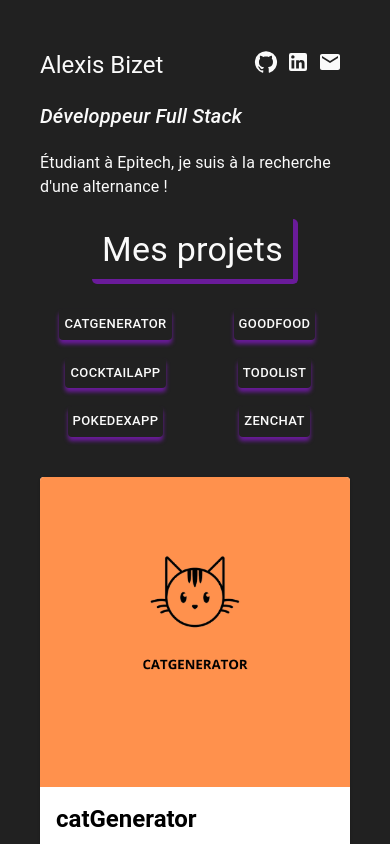
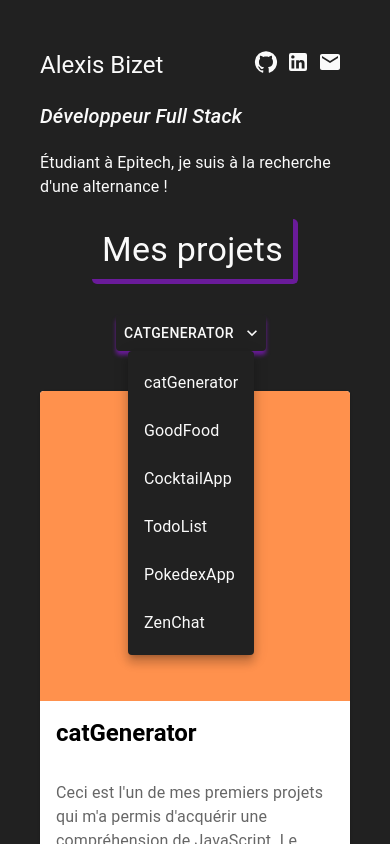
Before and after one commit to Alexis-Bizet/Website, a React (Vite) app: page / in a window 390 px wide. Both pictures are taken after a click on the button "CATGENERATOR". Shown: the top 844 px of the page. Built offline with nearby package versions, Linux system fonts and the light colour scheme.

Commit message:
add : button projects

```diff
--- /dev/null
+++ b/src/components/Buttons/ButtonProject.tsx
@@ -0,0 +1,44 @@
+import { Grid, Button } from '@mui/material';
+import { ProjectType } from '../Data/ProjectContent';
+
+type ButtonProjectProps = {
+    ProjectContent: ProjectType[];
+    isXs: boolean;
+    handleProjectClick: (project: ProjectType) => void;
+  };
+
+  const ButtonProject: React.FC<ButtonProjectProps> = ({ ProjectContent, isXs, handleProjectClick }) => {
+    return (
+      <>
+        {ProjectContent.map((project) => (
+          <Grid
+            item xs={6} sm={6} md={4} lg={3} xl={2}
+            key={project.id}
+            sx={{
+              textAlign:'center',
+              mt: {
+                xs: '10px',
+                sm: '10px',
+                md: '20px',
+                lg: '20px',
+                xl: '40px',
+              }
+            }}
+          >
+            <Button
+              variant="text"
+              size={isXs ? 'small' : 'medium'}
+              sx={{
+                boxShadow: '0px 4px 4px #6a1b9a'
+              }}
+              onClick={() => handleProjectClick(project)}
+            >
+              {project.name}
+            </Button>
+          </Grid>
+        ))}
+      </>
+    );
+  };
+
+  export default ButtonProject;
--- /dev/null
+++ b/src/components/Buttons/MenuButton.tsx
@@ -0,0 +1,64 @@
+import * as React from 'react';
+import KeyboardArrowDownIcon from '@mui/icons-material/KeyboardArrowDown';
+import { Box, MenuItem, Menu, Button } from '@mui/material';
+import { ProjectType } from '../Data/ProjectContent';
+
+type ProjectMenuProps = {
+    projects: ProjectType[];
+    handleProjectClick: (project: ProjectType) => void;
+    selectedProject: ProjectType | undefined;
+
+  };
+
+export default function ProjectMenu({ projects, handleProjectClick, selectedProject }: ProjectMenuProps) {
+  const [anchorEl, setAnchorEl] = React.useState<null | HTMLElement>(null);
+  const open = Boolean(anchorEl);
+  const handleClick = (event: React.MouseEvent<HTMLElement>) => {
+    setAnchorEl(event.currentTarget);
+  };
+  const handleClose = () => {
+    setAnchorEl(null);
+  };
+
+  return (
+    <Box sx={{marginTop:3}}>
+      <Button
+        variant="text"
+        disableElevation
+        onClick={handleClick}
+        sx={{
+          boxShadow: '0px 4px 4px #6a1b9a',
+        }}
+        endIcon={<KeyboardArrowDownIcon />}
+      >
+        {selectedProject ? selectedProject.name : 'Projet'}
+      </Button>
+      <Menu
+          sx={{
+            '.MuiPaper-root': {
+              backgroundColor: '#212121',
+              color: '#fafafa',
+            },
+          }}
+        anchorEl={anchorEl}
+        open={open}
+        onClose={handleClose}
+        anchorOrigin={{ vertical: 'bottom', horizontal: 'center' }}
+        transformOrigin={{ vertical: 'top', horizontal: 'center' }}
+      >
+        {projects.map((project) => (
+        <MenuItem
+            onClick={() => {
+            handleProjectClick(project);
+            handleClose();
+            }}
+            disableRipple
+            key={project.id}
+        >
+            {project.name}
+        </MenuItem>
+        ))}
+      </Menu>
+    </Box>
+  );
+}
--- a/src/components/Content.tsx
+++ b/src/components/Content.tsx
@@ -1,23 +1,19 @@
-import { Grid, Button, Box, useTheme, Fade, Card, CardMedia, Typography, CardContent, Link } from "@mui/material";
+import { Grid, Box, useTheme, Fade, Card, CardMedia, Typography, CardContent, Link } from "@mui/material";
 import { useState } from "react";
 import Project from "./Project";
-import ProjectContent from "./ProjectContent";
+import ProjectContent from "./Data/ProjectContent";
+import { ProjectType } from './Data/ProjectContent';
 import useMediaQuery from '@mui/material/useMediaQuery';
+import ButtonProject from "./Buttons/ButtonProject";
+import MenuButton from "./Buttons/MenuButton";
 
-type Project = {
-    id: number;
-    name: string;
-    description: string;
-    image: string;
-    gitHub: string;
-    languages: string[];
-};
+
 
 function Content() {
     const [selectedProject, setSelectedProject] = useState(ProjectContent.find(project => project.name === 'catGenerator'));
     const [checked, setChecked] = useState(true);
 
-    const handleProjectClick = (project: Project) => {
+    const handleProjectClick = (project: ProjectType) => {
         setChecked(false);
         setTimeout(() => {
             setSelectedProject(project);
@@ -27,6 +23,7 @@ function Content() {
 
     const theme = useTheme();
     const isXs = useMediaQuery(theme.breakpoints.between('xs', 'sm'));
+    const isSmOrLarger = useMediaQuery(theme.breakpoints.up('sm'));
 
     return (
         <Box sx={{display:'flex', flexDirection:'column', alignItems:'center'}}>
@@ -34,34 +31,19 @@ function Content() {
                 <Grid item xs={12} sx={{ textAlign:'center'}}>
                     <Project />
                 </Grid>
-                {ProjectContent.map((project) => (
-                    <Grid
-                        item xs={6} sm={4} md={4} lg={3} xl={2}
-                        key={project.id}
-                        sx={{
-                            textAlign:'center',
-                            mt: {
-                                xs: '10px',
-                                sm: '10px',
-                                md: '20px',
-                                lg: '20px',
-                                xl: '40px',
-                            }
-                        }}
-                    >
-                        <Button
-                            variant="text"
-                            size={isXs ? 'small' : 'medium'}
-                            sx={{
-                                color: '#fafafa',
-                                boxShadow: '0px 4px 4px #6a1b9a'
-                            }}
-                            onClick={() => handleProjectClick(project)}
-                        >
-                            {project.name}
-                        </Button>
-                    </Grid>
-                ))}
+                {isSmOrLarger ? (
+                    <ButtonProject
+                        ProjectContent={ProjectContent}
+                        isXs={isXs}
+                        handleProjectClick={handleProjectClick}
+                    />
+                ) : (
+                    <MenuButton
+                        projects={ProjectContent}
+                        handleProjectClick={handleProjectClick}
+                        selectedProject={selectedProject}
+                    />
+                )}
             </Grid>
             <Fade in={checked} timeout={500}>
                 <Card sx={{
@@ -112,7 +94,8 @@ function Content() {
                                                     fontWeight:'bold',
                                                     backgroundColor:'#6a1b9a',
                                                     p: 1,
-                                                    marginTop:1
+                                                    marginTop:1,
+                                                    width:'85px'
                                                 }}
                                             >
                                                 {language}
--- a/src/components/ProjectContent.tsx
+++ b/src/components/Data/ProjectContent.tsx
@@ -1,5 +1,13 @@
+export type ProjectType = {
+    id: number;
+    name: string;
+    description: string;
+    image: string;
+    gitHub: string;
+    languages: string[];
+};
 
-const ProjectContent = [
+const ProjectContent: ProjectType[] = [
     {
         id: 1,
         name: "catGenerator",
```
